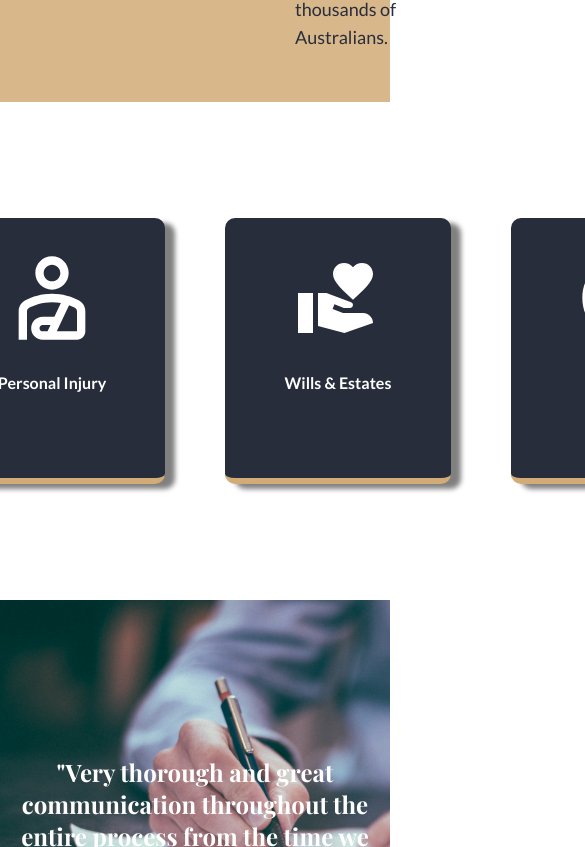
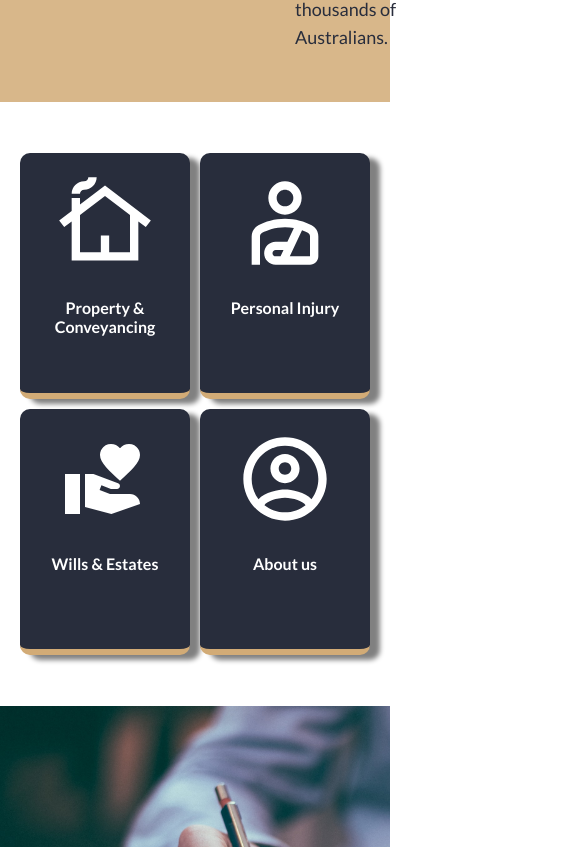
Before and after one commit to madeleinerandall/joshua-app, a React (Create React App) app: page / in a window 390 px wide. Shown: the part 1077-1924 px from the top of the page, 585 px wide, since content can reach past the window. Built offline with nearby package versions, Linux system fonts and the light colour scheme.

Commit message:
mobile responsivenes on action cards

```diff
--- a/src/App.js
+++ b/src/App.js
@@ -1,7 +1,7 @@
 import "./App.scss";
 import Header from "./Header";
 import Contact from "./Contact";
-import ActionAreaCard from "./Homepage/ActionAreaCard";
+// import ActionAreaCard from "./Homepage/ActionAreaCard";
 import HomePage from "./Homepage/HomePage";
 import Tc from "./Tc";
 import Footer from "./Footer";
--- a/src/Homepage/ActionAreaCard/style.scss
+++ b/src/Homepage/ActionAreaCard/style.scss
@@ -1,6 +1,10 @@
 #actioncard {
    background-color: white;
     margin: 70px 0;
+
+    @media (max-width: 990px) {
+        margin: 30px 0px;
+    }
 
     .cards {
         display: flex;
@@ -13,6 +17,15 @@
         > ul {
             display: flex;
             padding: 0;
+
+            @media (max-width: 1120px) {
+                flex-wrap: wrap;
+            }
+
+            @media (max-width: 990px) {
+                justify-content: center;
+                width: 700px;
+            }
 
             > a {
                 list-style: none;
@@ -34,6 +47,24 @@
                     box-shadow: 12px 6px 5px grey;
                 }
 
+                @media (max-width: 1120px) {
+                    margin: 0px 10px;
+                }
+
+                @media (max-width: 990px) {
+                    margin: 20px 20px;
+                }
+
+                @media (max-width: 535px) {
+                    padding: 30px 30px;
+                    margin: 10px 10px;
+                }
+
+                @media (max-width: 435px) {
+                    padding: 20px 20px;
+                    margin: 5px 5px;
+                }
+
                 > img {
                     height: 100px;
                     width: auto;
--- a/src/Homepage/HomePage/index.js
+++ b/src/Homepage/HomePage/index.js
@@ -23,7 +23,7 @@ function HomePage() {
       <Banner></Banner>
       <section className="homecontact">
         <div className="gutters">
-          <h2 className="padding">
+          <h2>
             Contact us. Get in touch today for a fast responce within 24hrs.
           </h2>
           <div className="padding">
```
